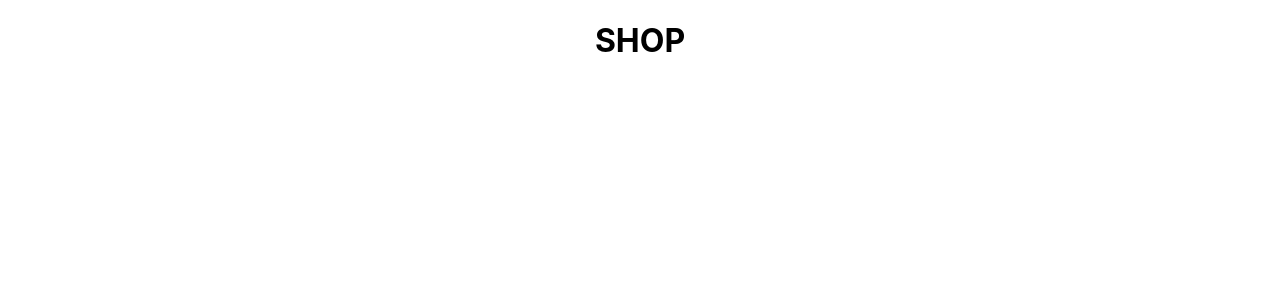
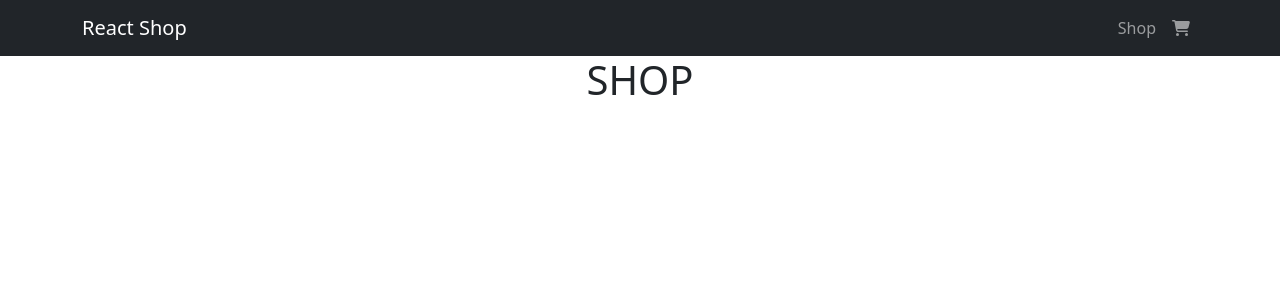
Before and after one commit to Mehdi-njfn/React-shop2, a React (Create React App) app: page / in a window 1280 px wide. Shown: the top 300 px of the page. Built offline with nearby package versions, Linux system fonts and the light colour scheme.

Commit message:
navbar designed

```diff
--- a/src/App.js
+++ b/src/App.js
@@ -1,12 +1,15 @@
 import './App.css';
+import '../node_modules/bootstrap/dist/css/bootstrap.min.css'
 import { Route, BrowserRouter as Router, Routes } from 'react-router-dom';
 import Shop from './pages/shop/shop';
 import Cart from './pages/cart/cart';
+import Nav  from './component/nav';
 
 function App() {
   return (
     <div className="App">
       <Router>
+        <Nav />
         <Routes>
           <Route path='/' element={<Shop />}/>
           <Route path='/cart' element={<Cart />}/>
--- a/src/component/nav.jsx
+++ b/src/component/nav.jsx
@@ -0,0 +1,25 @@
+import { faShoppingCart } from "@fortawesome/free-solid-svg-icons";
+import { FontAwesomeIcon } from "@fortawesome/react-fontawesome";
+import { Link } from "react-router-dom";
+
+
+const Nav = () => {
+  return (
+  <>
+    <div className="navbar navbar-dark bg-dark navbar-expand-lg">
+      <div className="container">
+        <Link to='/' className="navbar-brand">React Shop</Link>
+        <ul className="navbar-nav">
+          <li className="nav-item">
+            <Link to='/'className="nav-link">Shop</Link>
+          </li>
+          <li className="nav-item">
+            <Link to='/cart' className="nav-link"><FontAwesomeIcon icon={faShoppingCart}/></Link>
+          </li>
+        </ul>
+      </div>
+    </div>
+  </>  );
+}
+
+export default Nav;<h1>NAV</h1>
```
